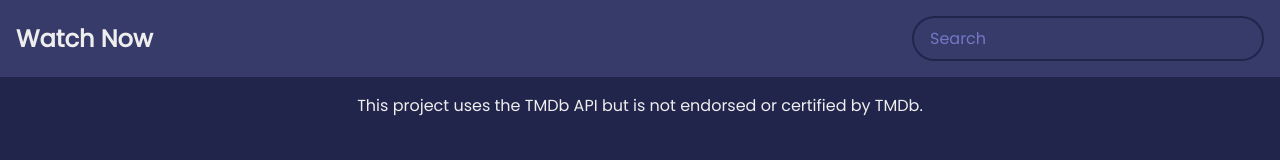
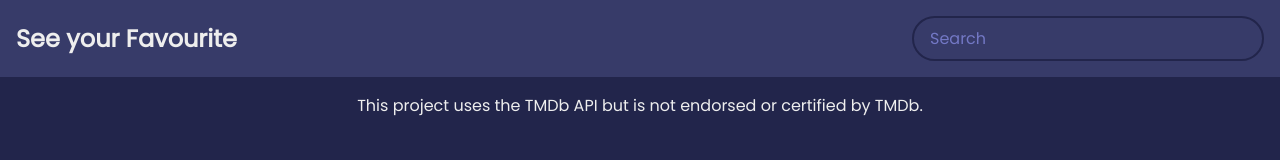
Before and after one commit to aryan-srivastava1625/CineSphere, a plain HTML site: page index.html in a window 1280 px wide. Drawn offline with Linux system fonts and the light colour scheme; no server answers.

Commit message:
Update index.html

```diff
--- a/index.html
+++ b/index.html
@@ -8,7 +8,7 @@
   </head>
   <body>
     <header>
-      <h1>Watch Now</h1>
+      <h1>See your Favourite</h1>
       <form id="form">
         <input type="text" placeholder="Search" id="search" class="search" />
       </form>
```
